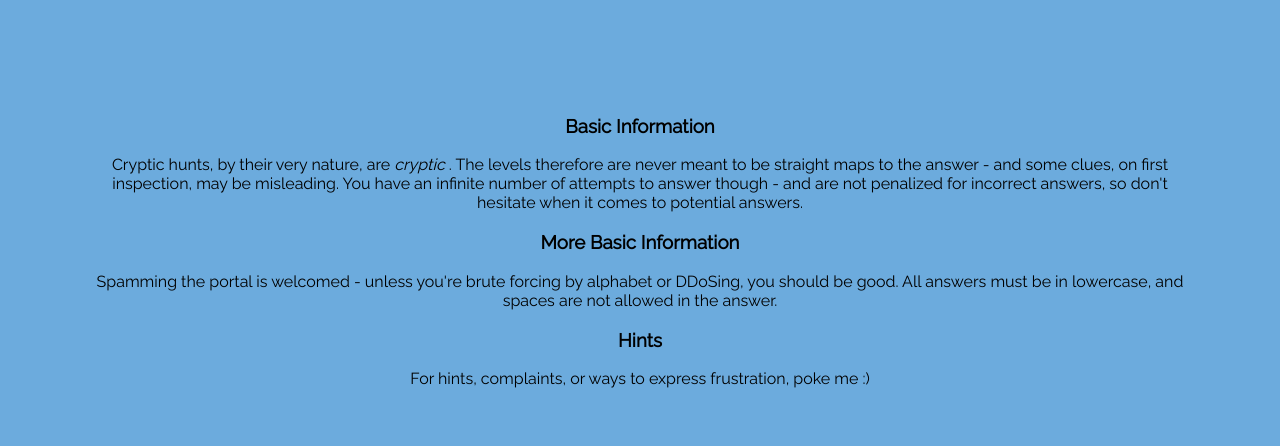
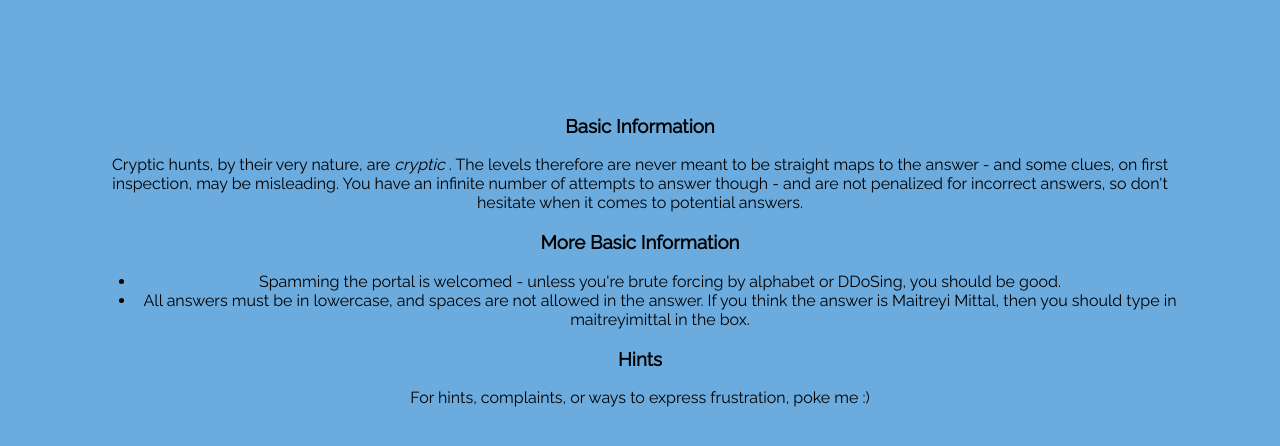
Before and after one commit to barun511/cryptic-hunt-personal, a Django app: page /rules in a window 1280 px wide. Shown: the part 36-482 px from the top of the page. Run offline with Django 3.2, Linux system fonts and the light colour scheme.

Commit message:
Changes rules tab to be clearer

```diff
--- a/hunt/templates/rules.html
+++ b/hunt/templates/rules.html
@@ -6,7 +6,14 @@
 </p>
 <p>
     <h3> More Basic Information </h3>
-    Spamming the portal is welcomed - unless you're brute forcing by alphabet or DDoSing, you should be good. All answers must be in lowercase, and spaces are not allowed in the answer.
+    <ul>
+    <li>
+    Spamming the portal is welcomed - unless you're brute forcing by alphabet or DDoSing, you should be good.
+    </li>
+    <li>
+ All answers must be in lowercase, and spaces are not allowed in the answer. If you think the answer is Maitreyi Mittal, then you should type in maitreyimittal in the box.
+    </li>
+    </ul>
 </p>
 <p>
     <h3> Hints </h3>
```
